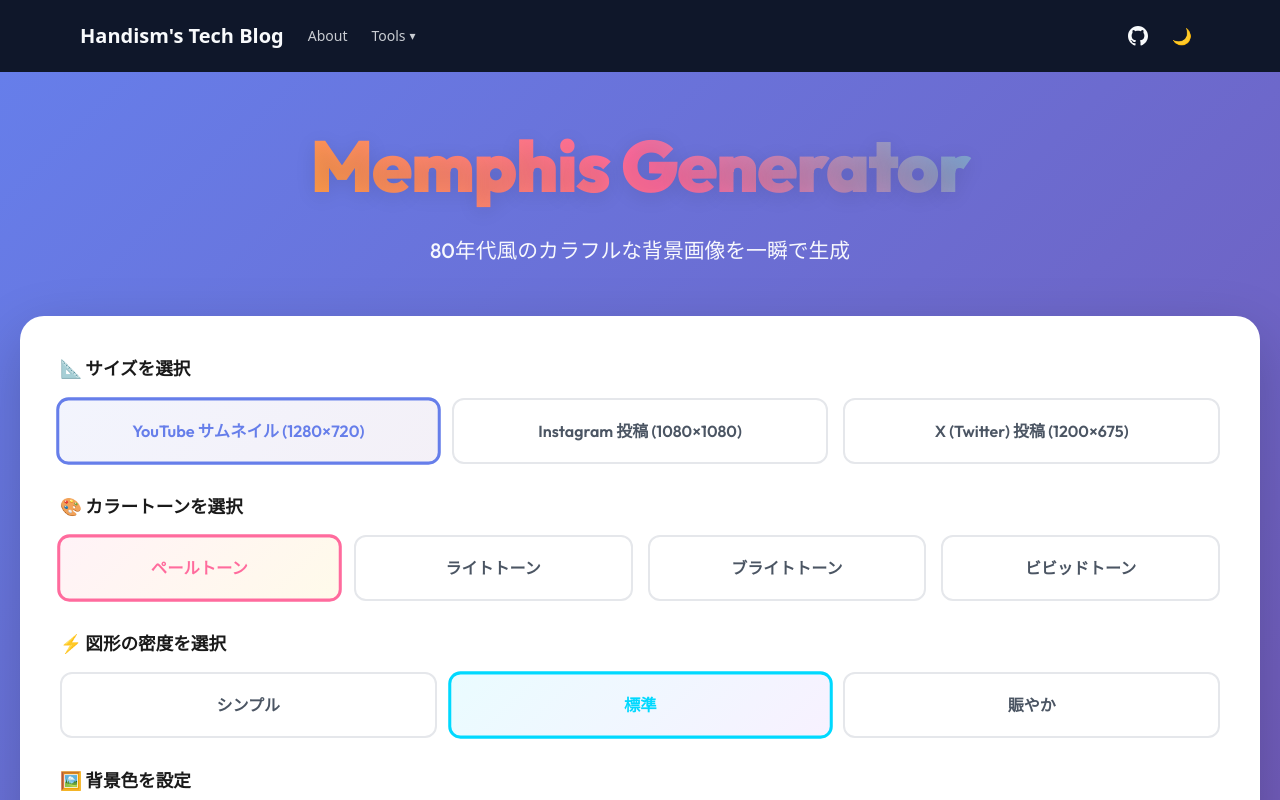
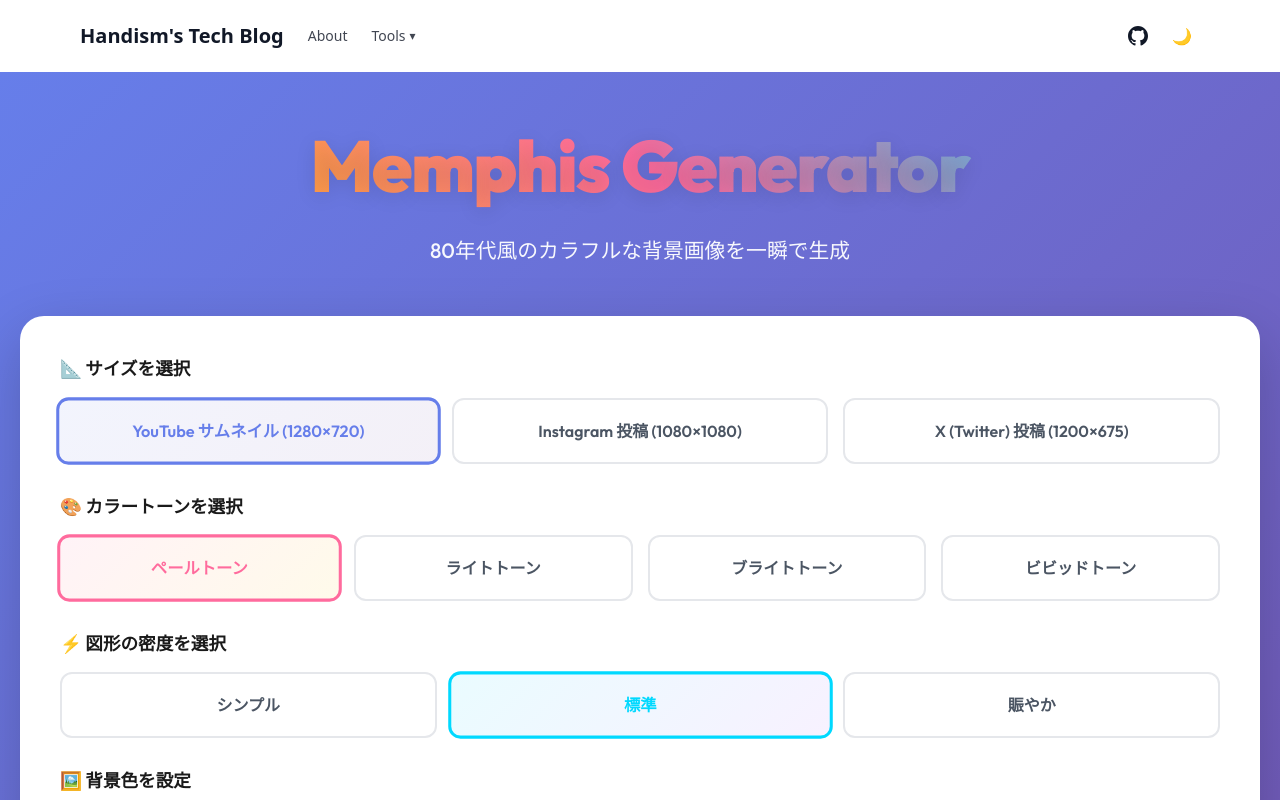
Before and after one commit to handism/handism.github.io, a Next.js app: page /tools/memphis in a window 1280 px wide. Shown: the top 800 px of the page. Built offline with nearby package versions, Linux system fonts and the light colour scheme.

Commit message:
cssリファクタ

```diff
--- a/app/globals.css
+++ b/app/globals.css
@@ -1,28 +1,20 @@
 @import 'tailwindcss';
 
 @theme {
-  /* 基本の色（lightモードのデフォルト） */
   --color-bg: #ffffff;
-  --color-card: #f9fafb;
+  --color-card: #f9fafb; /* lightのデフォルト */
   --color-text: #111827;
   --color-border: #e5e7eb;
-  --color-accent: #10b981; /* emerald-500 */
-  --color-accent-hover: #059669; /* emerald-600 */
-
-  /* 影とか他のトークンもここに追加可能 */
-  /* --shadow-2xl: 0 25px 50px -12px rgb(0 0 0 / 0.25); */
+  --color-accent: #10b981;
+  /* 他の色もここに */
 }
 
-/* darkモード用（.darkクラスがついたときに上書き） */
 .dark {
-  @theme {
-    --color-bg: #0f172a;
-    --color-card: #1e293b;
-    --color-text: #f8fafc;
-    --color-border: #334155;
-    --color-accent: #34d399; /* emerald-400 */
-    --color-accent-hover: #10b981; /* emerald-500 */
-  }
+  --color-bg: #0f172a;
+  --color-card: #1e293b; /* ← ここで上書き！ @theme じゃなく普通の変数上書き */
+  --color-text: #f8fafc;
+  --color-border: #334155;
+  --color-accent: #34d399;
 }
 
 /* Body に適用 */
```
